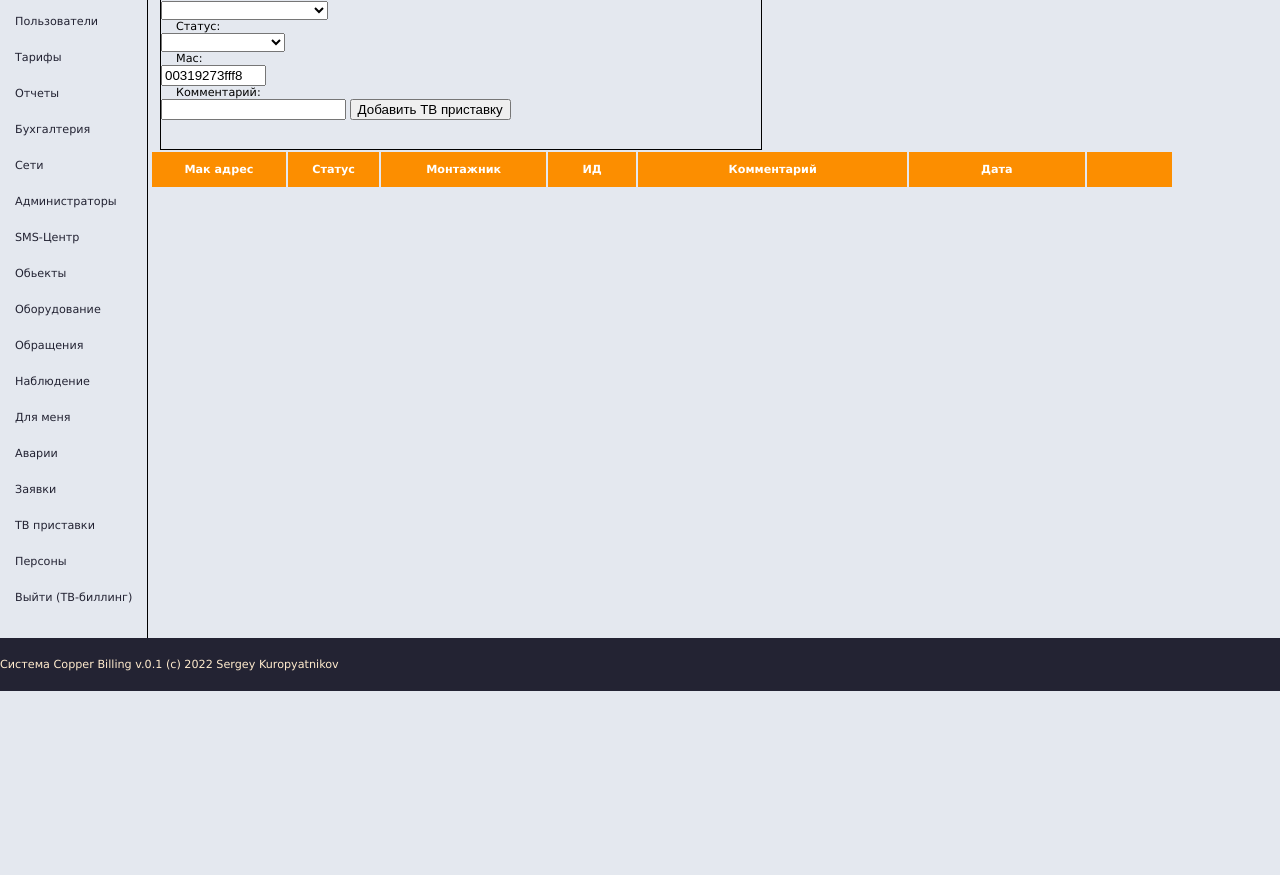
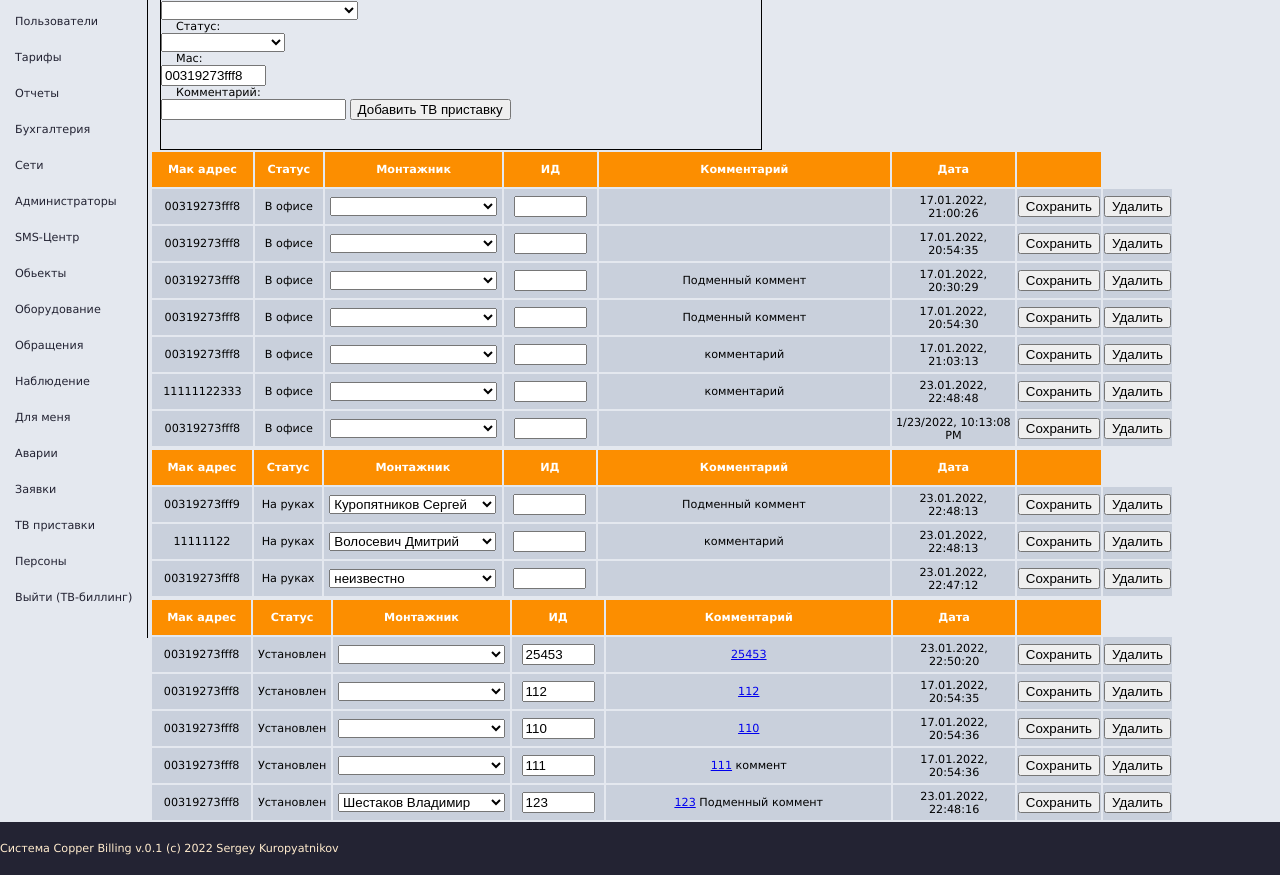
Before and after one commit to AllainDM/bill, a Flask app: page /index in a window 1280 px wide. Shown: the part 115-990 px from the top of the page. Before the commit the page ends 806 px from the top, so only its background shows below. Run offline with Flask 2, Linux system fonts and the light colour scheme; a user stored in the database is signed in; data comes from the database, SQL or seed files in the repository; both versions use the stored data as it was after the commit; lists and menus that the app fills with data are empty.

Commit message:
Все монтажники

```diff
--- a/main.py
+++ b/main.py
@@ -137,7 +137,7 @@ def check_tv_status(monter, id_user):
 
 
 @app.route("/index")
-# @app.route("/")
+@app.route("/")
 @login_required
 def index():
     # db = get_db()
@@ -267,5 +267,5 @@ def save():
 
 
 if __name__ == "__main__":
-    # app.run(debug=True)
-    app.run(host='0.0.0.0')
+    app.run(debug=True)
+    # app.run(host='0.0.0.0')
--- a/static/css/style.css
+++ b/static/css/style.css
@@ -134,12 +134,12 @@ header {
 }
 
 #th-mac {
-    width: 150px;
+    width: 110px;
     text-align: center;
 }
 
 #th-status {
-    width: 100px;
+    width: 80px;
     text-align: center;
 }
 
@@ -154,16 +154,16 @@ header {
 }
 
 #th-comment {
-    width: 300px;
+    width: 400px;
     text-align: center;
 }
 
 #th-date {
-    width: 200px;
+    width: 150px;
     text-align: center;
 }
 
 #th-btn {
-    width: 100px;
+    width: 80px;
     text-align: center;
 }
--- a/static/js/script.js
+++ b/static/js/script.js
@@ -1,4 +1,6 @@
-console.log('Скрипт успешно загружен')
+console.log('Скрипт успешно загружен');
+// mainUrl = 'http://bill2unetcom.ru';
+// mainUrl = '127.0.0.1';
 
 // Первичная загрузка шапки таблицы
 function tableStart(tab) {
@@ -18,7 +20,7 @@ tableStart("tab1");
 // Запрос на сервер при загрузке страницы
 function start(type) {
     const req = new XMLHttpRequest();
-    req.open("GET", `http://bill2unetcom.ru/${type}`);
+    req.open("GET", `/${type}`);
      req.addEventListener('load', () => {
           const response = JSON.parse(req.responseText);
           console.log(response);
@@ -96,11 +98,16 @@ function output(res) {
                 <td id='th-mac'>${res[num][1]}</td>
                 <td id='th-status'>${res[num][5]}</td>
                 <td id='th-monter'><select id="monter${res[num][0]}">
-                    <option value="111">${res[num][3]}</option>
-                    <option value="222">Анатолий Чепига</option>
-                    <option value="333">Руслан Боширов</option>
-                    <option value="444">Александр Петров</option>
-                    <option value="555"></option>
+                    <option value="001">${res[num][3]}</option>
+                    <option value="002">Волосевич Дмитрий</option>
+                    <option value="003">Комиссаров Александр</option>
+                    <option value="004">Маснык Игорь</option>
+                    <option value="005">Куропятников Сергей</option>
+                    <option value="006">Павлов Юра</option>
+                    <option value="007">Соловьев Александр</option>
+                    <option value="008">Черных Анатолий</option>
+                    <option value="009">Шестаков Владимир</option>
+                    <option value="010">неизвестно</option>
                 </select></td>
                 <td id='th-id'><input type="text" class="input-id" id="idUser${res[num][0]}" size="6px" value="${res[num][2]}"></td>
                 <td id='th-comment'><a href="https://bill.unetcom.ru/?mod=usr&act=viewinfo&uid=${res[num][2]}" target="_blank">${res[num][2]}</a> ${res[num][4]}</td>
@@ -242,7 +249,7 @@ function saveTV(num) {
 // POST запрос на сервер, первый агрумент ид Приставки, второй "тип" запроса(добавить, удалить, отредактировать...)
 function postMain(tv, postType) {
     const request = new XMLHttpRequest();
-    request.open('POST', `http://bill2unetcom.ru/${postType}`);
+    request.open('POST', `/${postType}`);
     request.setRequestHeader('Content-type', 'application/json; charset=utf-8');
 
     console.log(JSON.stringify(tv))
--- a/templates/index.html
+++ b/templates/index.html
@@ -23,7 +23,7 @@
         <a class="left-text" href="https://bill.unetcom.ru/">Заявки</a> <br>
         <a class="left-text" href="https://bill.unetcom.ru/">ТВ приставки</a> <br>
         <a class="left-text" href="https://bill.unetcom.ru/">Персоны</a> <br>
-        <a class="left-text" href="http://127.0.0.1:5000/logout">Выйти (ТВ-биллинг)</a>
+        <a class="left-text" href="/logout">Выйти (ТВ-биллинг)</a>
         <div class="vl"></div>
     </div>
 
@@ -36,10 +36,16 @@
                 </table>
                 <div class="text add">Монтажник:</div>
                 <select class="add" name="monter1" id="monter">
-                    <option value="111"></option>
-                    <option value="222">Анатолий Чепига</option>
-                    <option value="333">Руслан Боширов</option>
-                    <option value="444">Александр Петров</option>
+                    <option value="001"></option>
+                    <option value="002">Волосевич Дмитрий</option>
+                    <option value="003">Комиссаров Александр</option>
+                    <option value="004">Маснык Игорь</option>
+                    <option value="005">Куропятников Сергей</option>
+                    <option value="006">Павлов Юра</option>
+                    <option value="007">Соловьев Александр</option>
+                    <option value="008">Черных Анатолий</option>
+                    <option value="009">Шестаков Владимир</option>
+                    <option value="010">неизвестно</option>
                 </select>
                 <div class="text add">Статус:</div>
                 <select class="add" name="status" id="status">
```
Also changed, not shown: bill_tvip.db.
